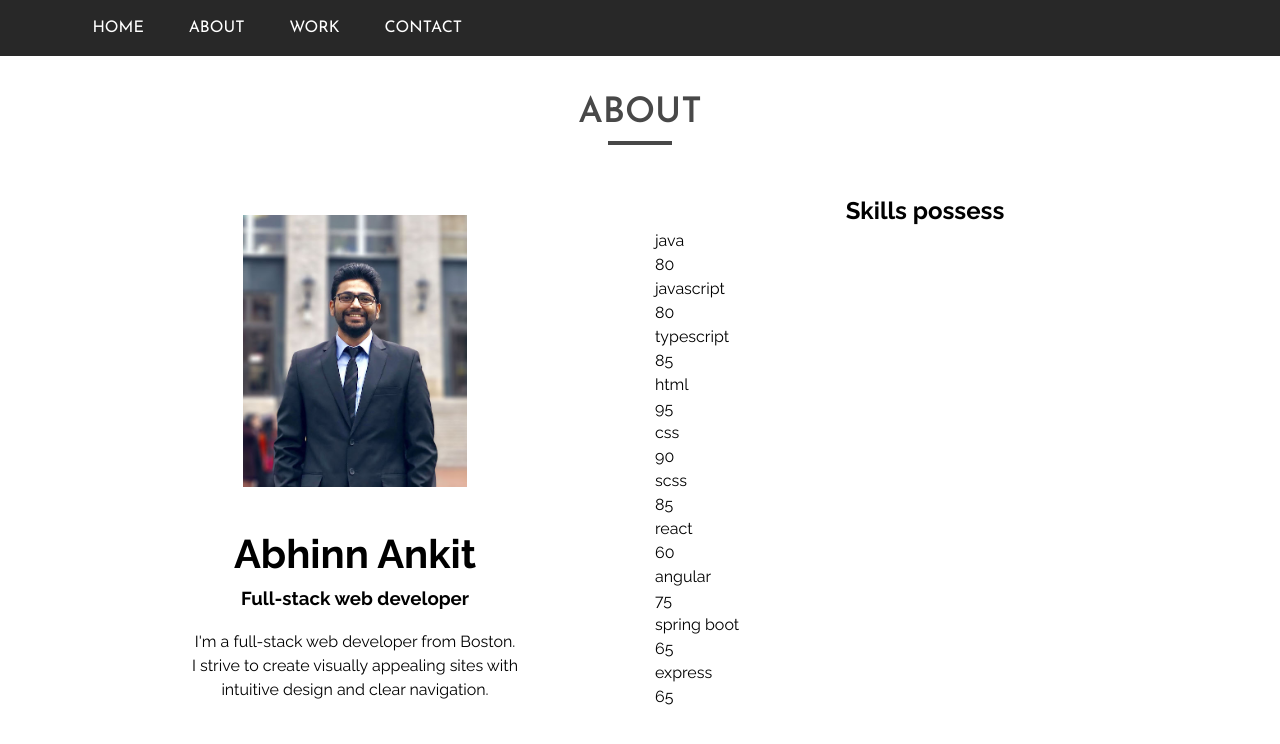
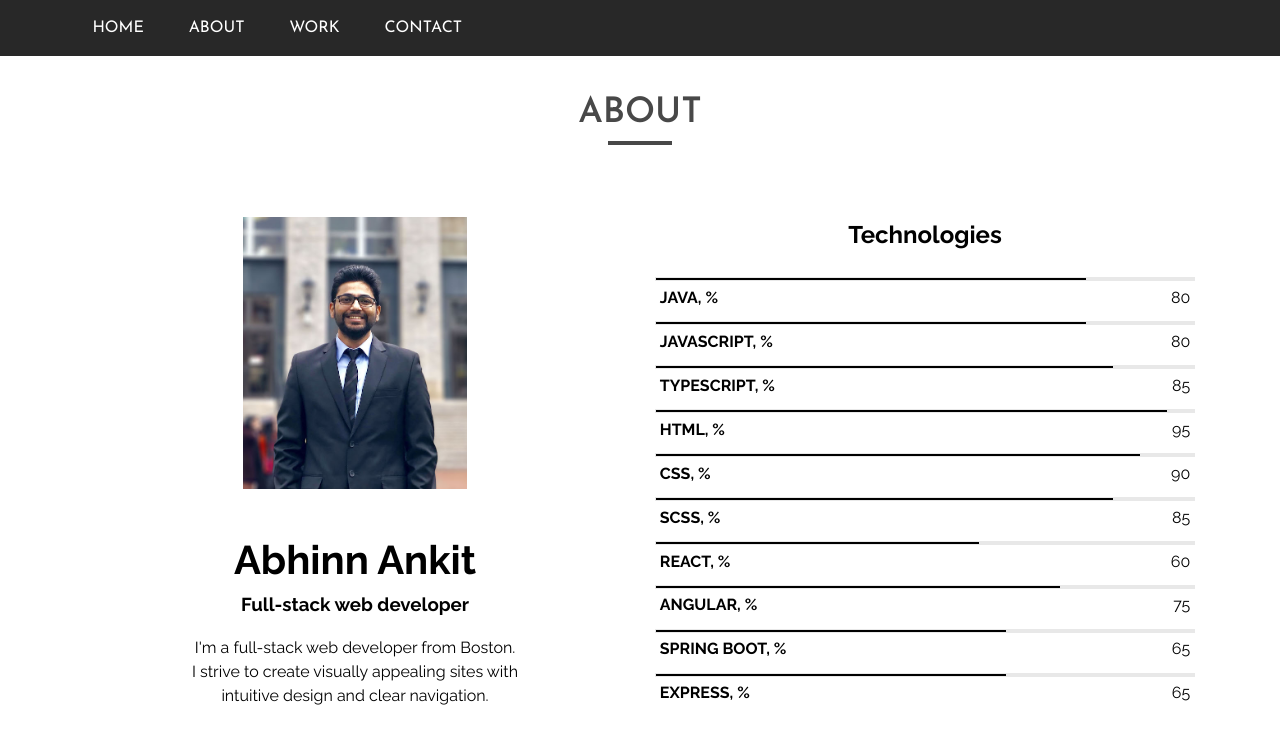
Before and after one commit to abhinnankit/abhinnankit.github.io, a React (Create React App) app: page / in a window 1280 px wide. Shown: the top 744 px of the page. Built offline with nearby package versions, Linux system fonts and the light colour scheme.

Commit message:
Add styling to skills

```diff
--- a/src/components/About/Skills/Skill/Skill.module.scss
+++ b/src/components/About/Skills/Skill/Skill.module.scss
@@ -0,0 +1,25 @@
+$skill-block-padding: 0.3em;
+
+.Skill {
+    display: flex;
+    margin-bottom: 0.4em;
+    flex-direction: column;
+}
+
+.SkillName {
+    display: flex;
+    width: 100%;
+    padding: $skill-block-padding;
+    justify-content: space-between;
+}
+
+.SkillProgress {
+    padding: 1px;
+    background-color: #e8e8e8;
+    width: 100%;
+}
+
+.SkillProgressBar {
+    background-color: #000;
+    padding: 1px;
+}
--- a/src/components/About/Skills/Skill/Skill.tsx
+++ b/src/components/About/Skills/Skill/Skill.tsx
@@ -1,4 +1,5 @@
 import React, { FC } from 'react';
+import classes from './Skill.module.scss';
 
 interface IProps {
     skill: string;
@@ -7,9 +8,14 @@ interface IProps {
 
 const skill: FC<IProps> = props => {
     return (
-        <div>
-            <div>{props.skill}</div>
-            <span>{props.percent}</span>
+        <div className={classes.Skill}>
+            <div className={classes.SkillProgress}>
+                <div className={classes.SkillProgressBar} style={{ width: props.percent + '%' }} />
+            </div>
+            <div className={classes.SkillName}>
+                <strong>{props.skill.toUpperCase()}, %</strong>
+                <span>{props.percent}</span>
+            </div>
         </div>
     );
 };
--- a/src/components/About/Skills/Skills.module.scss
+++ b/src/components/About/Skills/Skills.module.scss
@@ -3,5 +3,6 @@
     width: 100%;
     h2 {
         text-align: center;
+        margin: 1em;
     }
 }
--- a/src/components/About/Skills/Skills.tsx
+++ b/src/components/About/Skills/Skills.tsx
@@ -17,7 +17,7 @@ const skills = () => {
     };
     return (
         <div className={classes.Skills}>
-            <h2>Skills possess</h2>
+            <h2>Technologies</h2>
             {Object.keys(languages).map(language => (
                 <Skill key={language} skill={language} percent={languages[language]} />
             ))}
```
